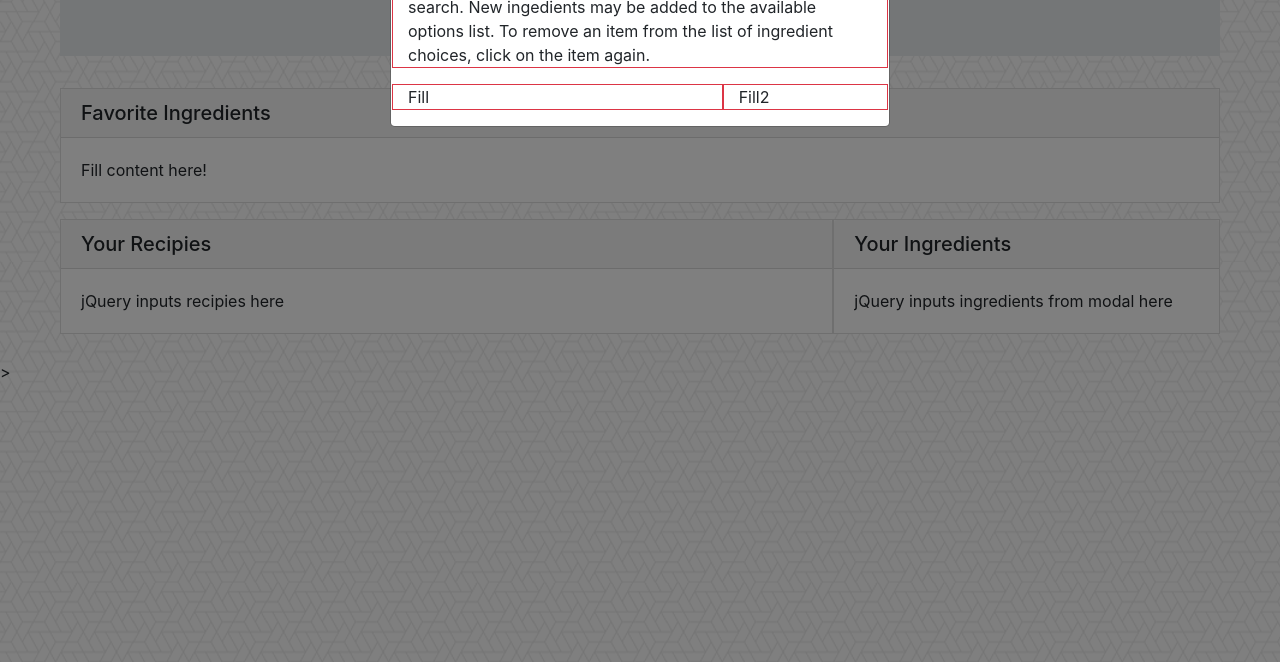
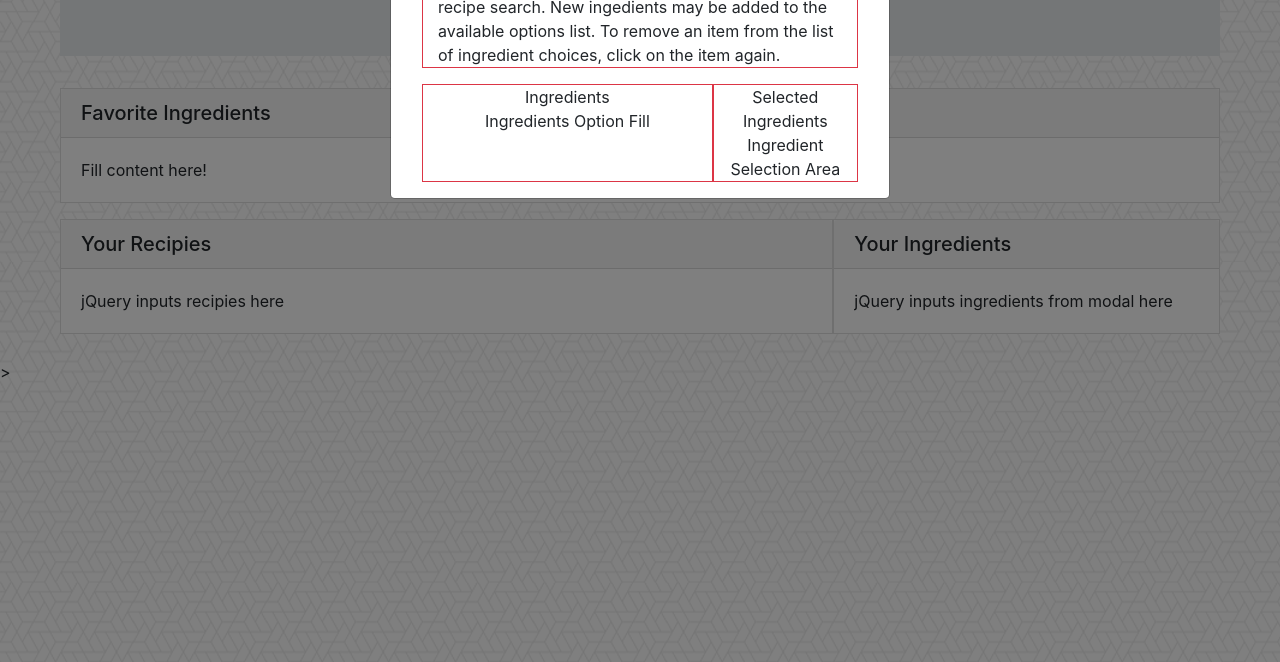
Before and after one commit to herbiemolina/Project_1, a plain HTML site: page index.html in a window 1280 px wide. Shown: the part 138-800 px from the top of the page. Drawn offline with nearby package versions, Linux system fonts and the light colour scheme.

Commit message:
CSS changes to modal

```diff
--- a/assets/css/style.css
+++ b/assets/css/style.css
@@ -10,3 +10,8 @@ body {
 .modal-header {
   background-color: #e9ecef;
 }
+
+.modal-content {
+  padding-right: 30px;
+  padding-left: 30px;
+}
--- a/index.html
+++ b/index.html
@@ -70,10 +70,19 @@
                 </p>
               </div>
               <div class="row">
-                <div class="col-8 border border-danger">Fill</div>
-                <div class="col-4 border border-danger">Fill2</div>
+                <div class="col-8 border border-danger text-center">
+                  Ingredients
+                  <div id="ingredient-options" oncontextmenu="return false">
+                    Ingredients Option Fill
+                  </div>
+                </div>
+                <div class="col-4 border border-danger text-center">
+                  Selected Ingredients
+                  <div id="ingredient-options" oncontextmenu="return false">
+                    Ingredient Selection Area
+                  </div>
+                </div>
               </div>
-              <!-- Ingredients to choose from go here -->
             </div>
           </div>
         </div>
@@ -96,6 +105,8 @@
       integrity="sha384-JjSmVgyd0p3pXB1rRibZUAYoIIy6OrQ6VrjIEaFf/nJGzIxFDsf4x0xIM+B07jRM"
       crossorigin="anonymous"
     ></script>
+
+    <!-- Local JS Links -->
     <script src="./assets/javascript/logic.js"></script>
     <script src="./assets/javascript/api.js"></script>
     <script src="./assets/javascript/modal.js"></script>
```
